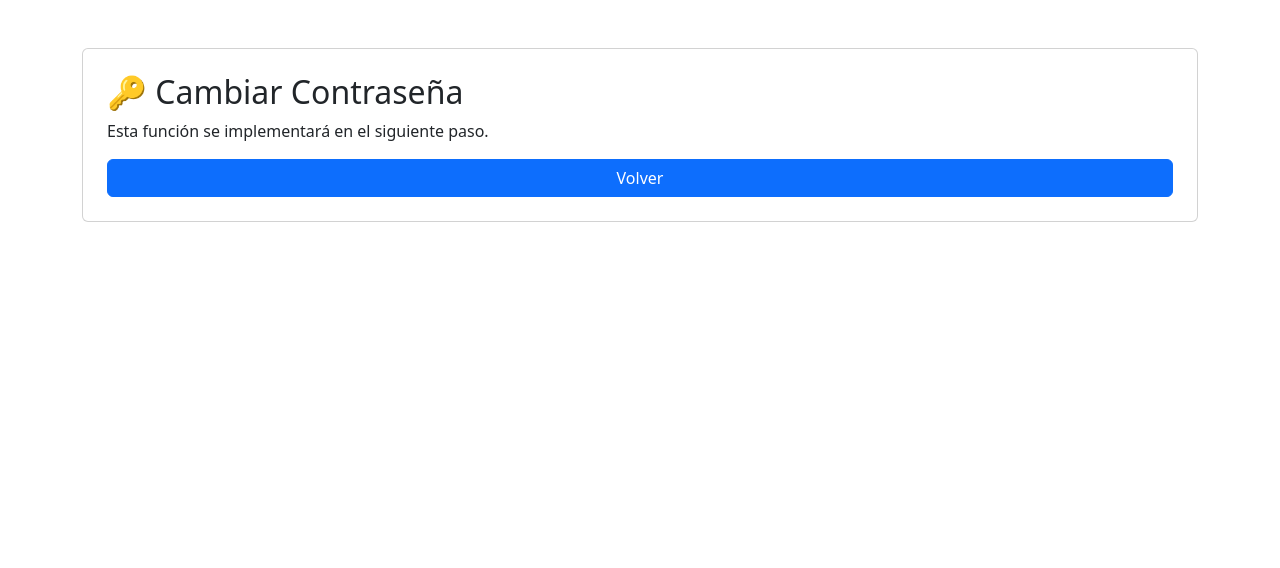
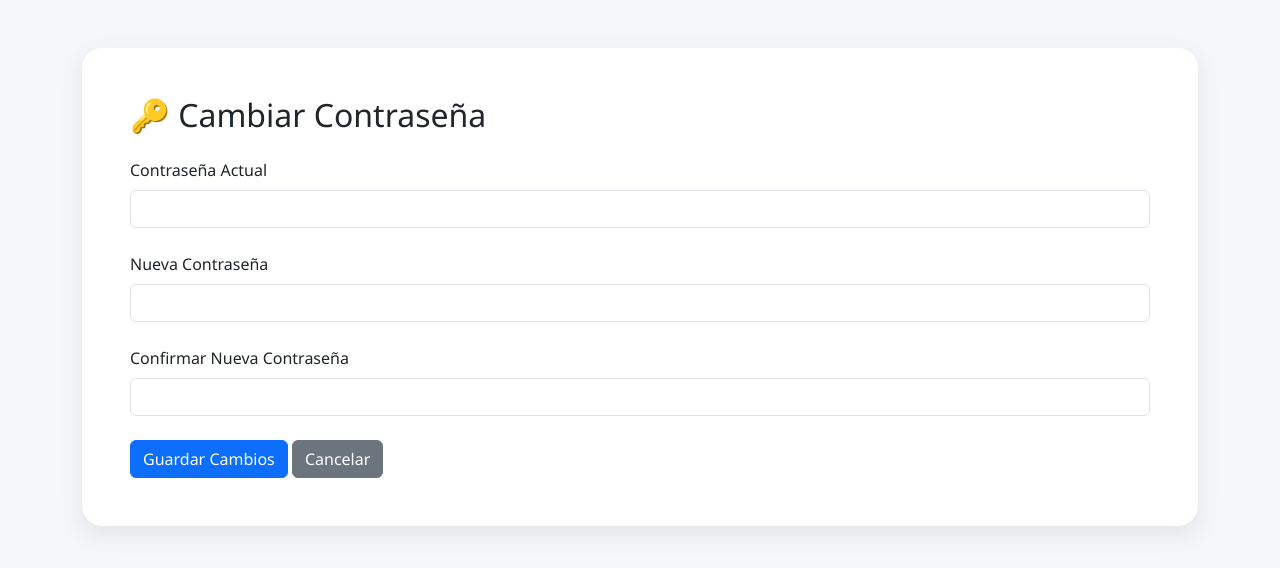
Before and after one commit to camiloacuma1899/prejuvenil-app, a Flask app: page /cambiar-password in a window 1280 px wide. Shown: the top 568 px of the page. Run offline with Flask 3, Linux system fonts and the light colour scheme; a user stored in the database is signed in.

Commit message:
agregar vista cambiar contraseña

```diff
--- /dev/null
+++ b/app/forms/cambiar_password_form.py
@@ -0,0 +1,31 @@
+from flask_wtf import FlaskForm
+from wtforms import PasswordField, SubmitField
+from wtforms.validators import DataRequired, EqualTo
+
+
+class CambiarPasswordForm(FlaskForm):
+
+    password_actual = PasswordField(
+        'Contraseña Actual',
+        validators=[DataRequired()]
+    )
+
+    password_nueva = PasswordField(
+        'Nueva Contraseña',
+        validators=[DataRequired()]
+    )
+
+    confirmar_password = PasswordField(
+        'Confirmar Contraseña',
+        validators=[
+            DataRequired(),
+            EqualTo(
+                'password_nueva',
+                message='Las contraseñas no coinciden'
+            )
+        ]
+    )
+
+    submit = SubmitField(
+        'Guardar Cambios'
+    )
--- a/app/routes/routes.py
+++ b/app/routes/routes.py
@@ -29,7 +29,7 @@ from werkzeug.security import (
     check_password_hash
 
 )
-
+from app.forms.cambiar_password_form import CambiarPasswordForm
 from app.models.usuario import Usuario
 from app.models.integrante import Integrante
 from app.models.encuentro import Encuentro
@@ -1405,6 +1405,53 @@ def logout():
     )
 
 @main.route('/crear-admin')
+
+@main.route(
+    '/cambiar-password',
+    methods=['GET', 'POST']
+)
+@login_required
+def cambiar_password():
+
+    form = CambiarPasswordForm()
+
+    if form.validate_on_submit():
+
+        if not check_password_hash(
+            current_user.password,
+            form.password_actual.data
+        ):
+
+            flash(
+                'La contraseña actual es incorrecta',
+                'danger'
+            )
+
+            return render_template(
+                'cambiar_password.html',
+                form=form
+            )
+
+        current_user.password = generate_password_hash(
+            form.password_nueva.data
+        )
+
+        db.session.commit()
+
+        flash(
+            'Contraseña actualizada correctamente',
+            'success'
+        )
+
+        return redirect(
+            url_for('main.perfil')
+        )
+
+    return render_template(
+        'cambiar_password.html',
+        form=form
+    )
+
 def crear_admin():
 
     existe = Usuario.query.filter_by(
--- a/app/templates/cambiar_password.html
+++ b/app/templates/cambiar_password.html
@@ -5,10 +5,16 @@
 
     <meta charset="UTF-8">
 
+    <meta name="viewport"
+          content="width=device-width, initial-scale=1.0">
+
     <title>Cambiar Contraseña</title>
 
     <link href="https://cdn.jsdelivr.net/npm/bootstrap@5.3.3/dist/css/bootstrap.min.css"
           rel="stylesheet">
+
+    <link rel="stylesheet"
+          href="{{ url_for('static', filename='css/style.css') }}">
 
 </head>
 
@@ -16,26 +22,91 @@
 
 <div class="container py-5">
 
-    <div class="card p-4">
+    <div class="card-modern p-4 p-lg-5">
 
-        <h2>
+        <h2 class="mb-4">
 
             🔑 Cambiar Contraseña
 
         </h2>
 
-        <p>
+        {% with messages = get_flashed_messages(with_categories=true) %}
+        {% if messages %}
 
-            Esta función se implementará en el siguiente paso.
+            {% for category, message in messages %}
 
-        </p>
+                <div class="alert alert-{{ category }}">
 
-        <a href="/"
+                    {{ message }}
+
+                </div>
+
+            {% endfor %}
+
+        {% endif %}
+        {% endwith %}
+
+        <form method="POST">
+
+            {{ form.hidden_tag() }}
+
+            <div class="mb-4">
+
+                <label class="form-label">
+
+                    Contraseña Actual
+
+                </label>
+
+                {{ form.password_actual(
+                    class="form-control"
+                ) }}
+
+            </div>
+
+            <div class="mb-4">
+
+                <label class="form-label">
+
+                    Nueva Contraseña
+
+                </label>
+
+                {{ form.password_nueva(
+                    class="form-control"
+                ) }}
+
+            </div>
+
+            <div class="mb-4">
+
+                <label class="form-label">
+
+                    Confirmar Nueva Contraseña
+
+                </label>
+
+                {{ form.confirmar_password(
+                    class="form-control"
+                ) }}
+
+            </div>
+
+            <button type="submit"
                     class="btn btn-primary">
 
-            Volver
+                Guardar Cambios
+
+            </button>
+
+            <a href="{{ url_for('main.perfil') }}"
+               class="btn btn-secondary">
+
+                Cancelar
 
             </a>
+
+        </form>
 
     </div>
 
```
Lines whose indentation alone changed are shown as unchanged.
